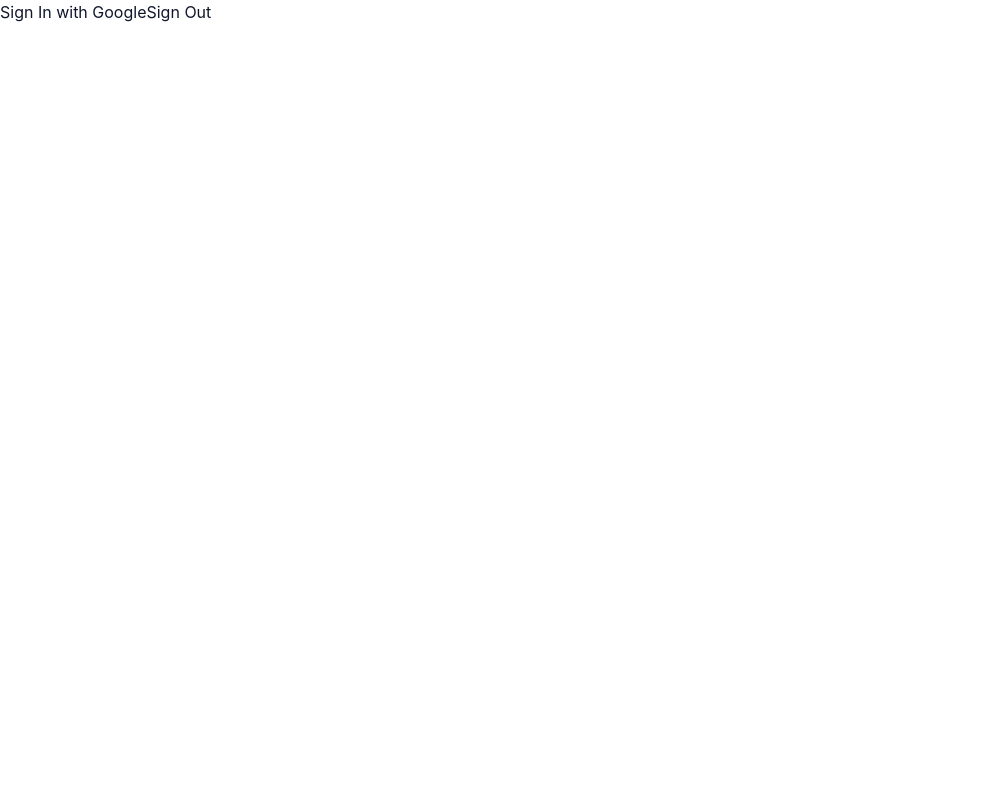
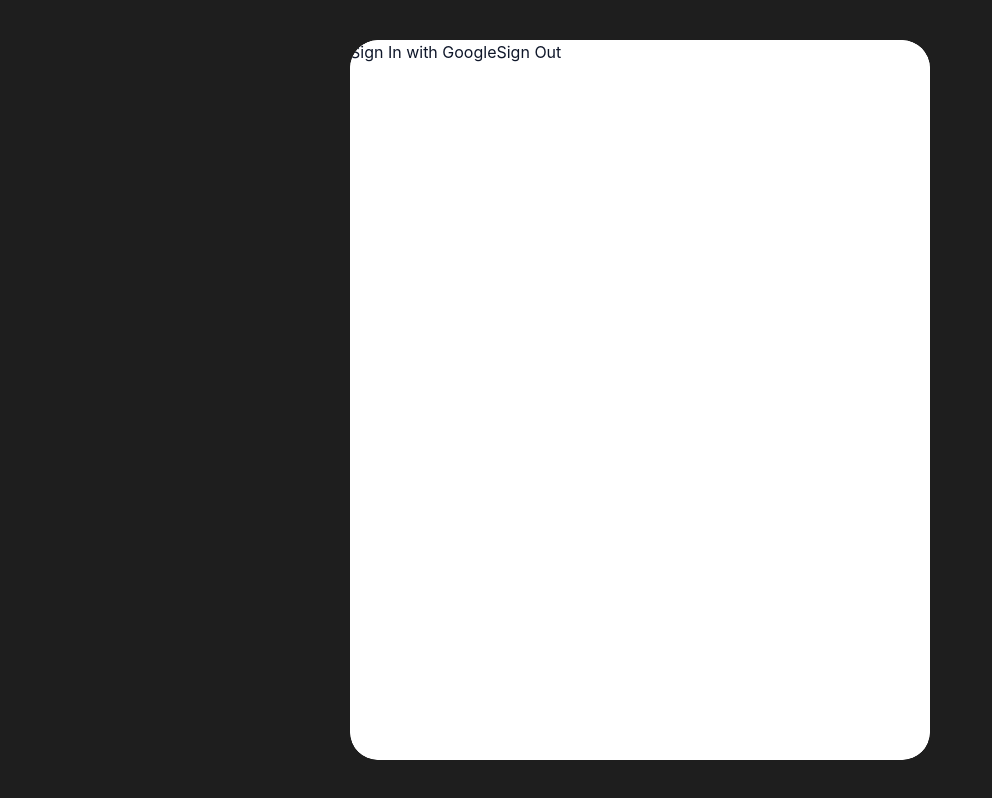
Before and after one commit to devseop/collink, a React (Vite) app: page /signIn in a window 1280 px wide. Shown: the whole page, without its empty margins (0-992 px from the left). Built offline with nearby package versions, Linux system fonts and the light colour scheme; no server answers.

Commit message:
:art: Desktop viewport support

```diff
--- a/src/App.tsx
+++ b/src/App.tsx
@@ -8,7 +8,9 @@ function App() {
 
   return (
     <QueryClientProvider client={queryClient}>
-      <RouterProvider router={router} />
+      <div className="app-shell">
+        <RouterProvider router={router} />
+      </div>
     </QueryClientProvider>
   );
 }
--- a/src/index.css
+++ b/src/index.css
@@ -11,6 +11,41 @@
 html,
 body {
   -webkit-text-size-adjust: 100%;
+  height: 100%;
+}
+
+#root {
+  height: 100%;
+}
+
+@media (min-width: 640px) {
+  body {
+    background-color: #1E1E1E;
+    display: flex;
+    justify-content: center;
+    align-items: center;
+    padding: 40px 0;
+  }
+
+  #root {
+    width: 100%;
+    max-width: 580px;
+    height: calc(100dvh - 80px);
+    margin: 0 auto;
+    background-color: #ffffff;
+    box-shadow: 0 16px 40px rgba(0, 0, 0, 0.16);
+    border-radius: 28px;
+    clip-path: inset(0 round 28px);
+    overflow: hidden;
+  }
+}
+
+.app-shell {
+  position: relative;
+  width: 100%;
+  height: 100%;
+  transform: translateZ(0);
+  background-color: #ffffff;
 }
 
 
--- a/src/routes/templates/components/EmptyState.tsx
+++ b/src/routes/templates/components/EmptyState.tsx
@@ -7,7 +7,7 @@ type EmptyStateProps = {
 
 export default function EmptyState({ onSelectImage, onSelectColor }: EmptyStateProps) {
   return (
-    <div className="flex justify-center items-center px-5 pt-[68px] pb-12 h-dvh">
+    <div className="flex justify-center items-center px-5 pt-[68px] pb-12 h-full min-h-[calc(100dvh-80px)] sm:min-h-0">
       <div className="w-full h-full min-w-[320px] border border-dashed border-[#CFCFCF] rounded-2xl text-center bg-white/70">
         <div className="flex flex-col items-center justify-center h-full">
           <div className="mx-auto mb-4 flex items-center justify-center">
```
